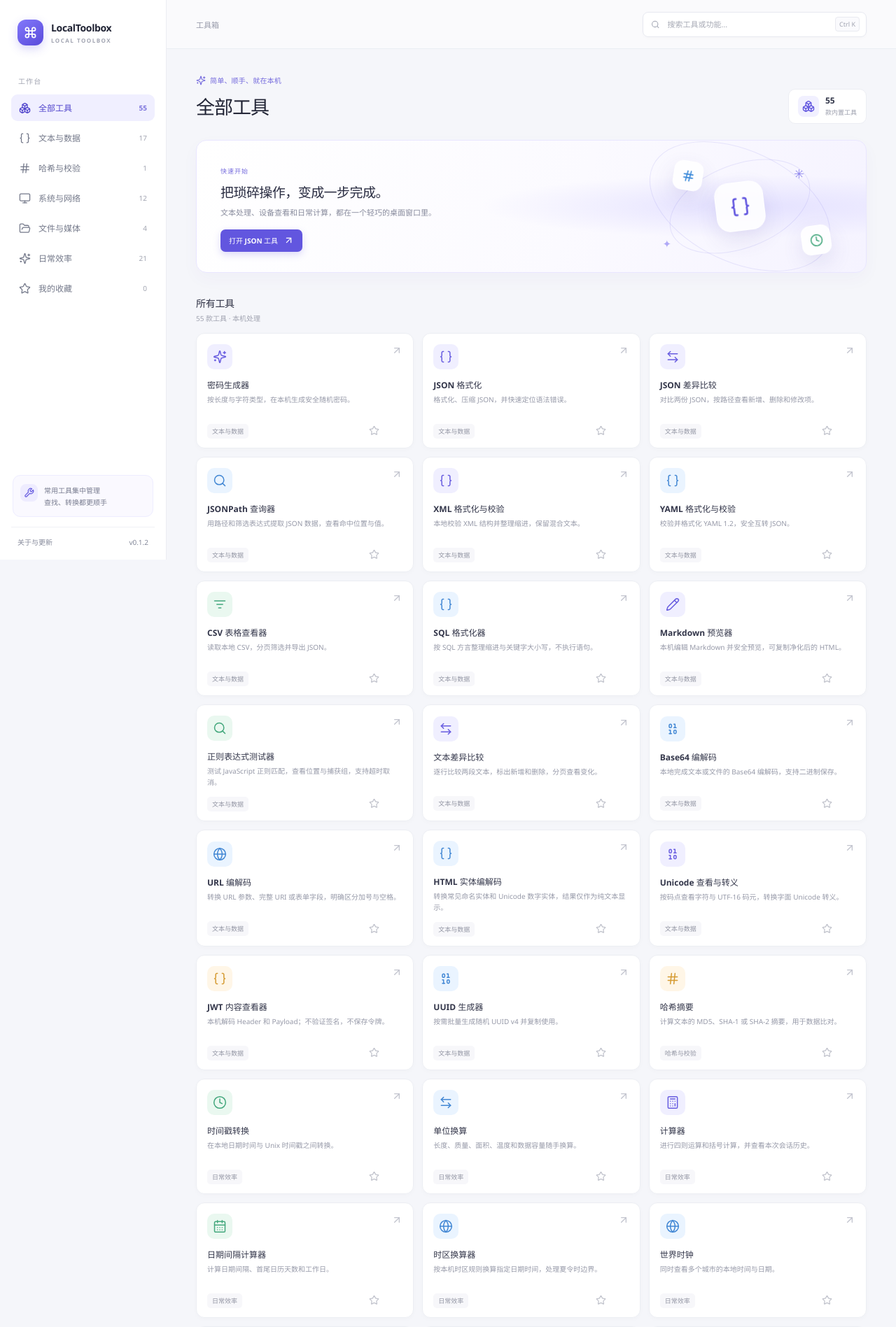
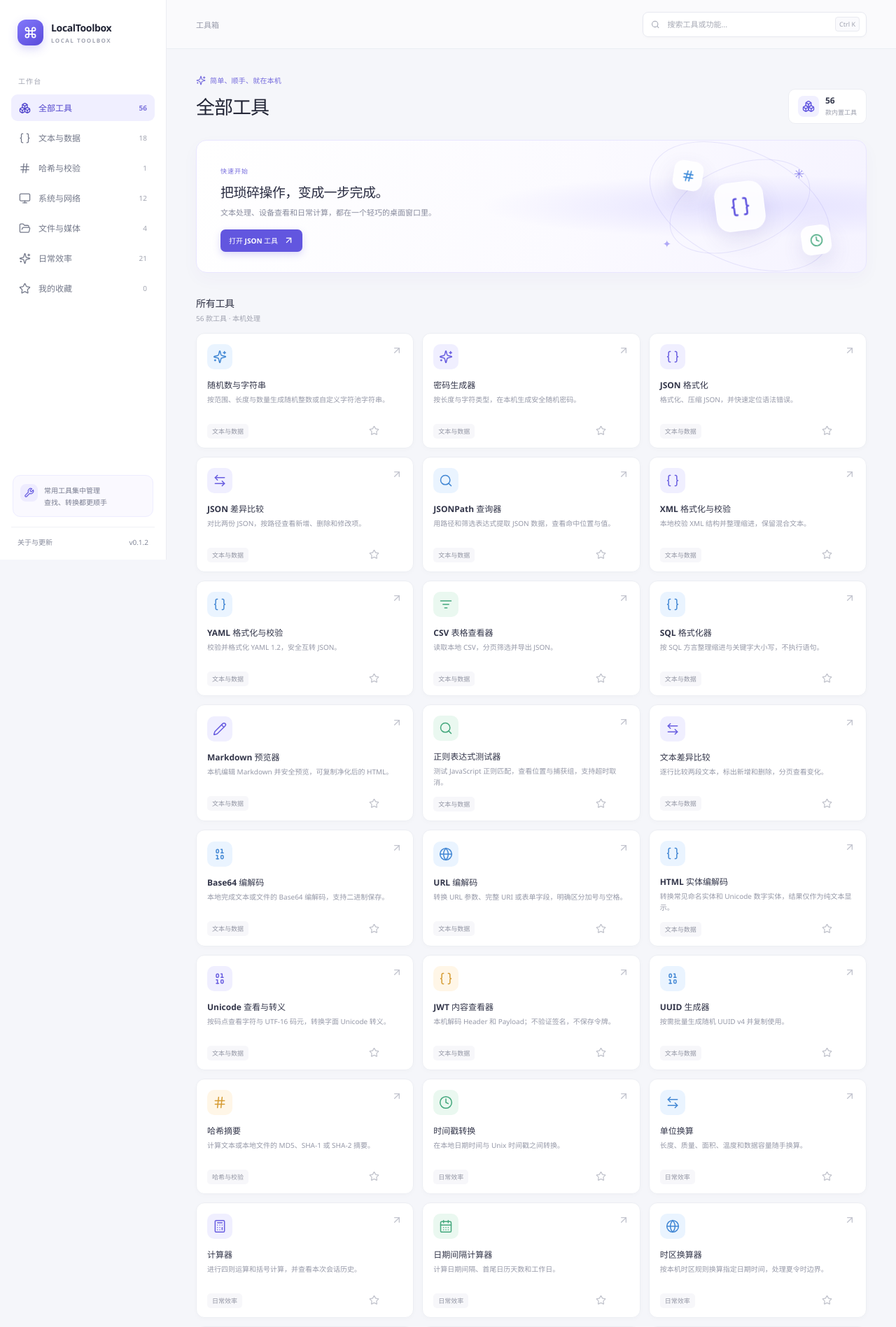
Before and after one commit to t000j/local-toolbox, a Vue app: page / in a window 1280 px wide. Shown: the top 1897 px of the page at 70% size. Built offline with nearby package versions, Linux system fonts and the light colour scheme.

Commit message:
feat: add unbiased random number and string generators

```diff
--- /dev/null
+++ b/src/tools/components/RandomGeneratorTool.vue
@@ -0,0 +1,55 @@
+<script setup lang="ts">
+import { onBeforeUnmount, ref, watch } from 'vue'
+import { Copy, Sparkles } from '@lucide/vue'
+import { copyText } from '../clipboard'
+import { generateIntegers, generateStrings } from '../random'
+const mode = ref<'integer' | 'string'>('integer'), min = ref(1), max = ref(100), count = ref(10), length = ref(16)
+const alphabet = ref('abcdefghijklmnopqrstuvwxyzABCDEFGHIJKLMNOPQRSTUVWXYZ0123456789'), output = ref(''), error = ref(''), copied = ref(false)
+let revision = 0
+function clear(): void { revision++; output.value = ''; error.value = ''; copied.value = false }
+watch([mode, min, max, count, length, alphabet], clear, { flush: 'sync' })
+function generate(): void {
+  clear()
+  try {
+    output.value = (mode.value === 'integer' ? generateIntegers(min.value, max.value, count.value)
+      : generateStrings(alphabet.value, length.value, count.value)).join('\n')
+  } catch (reason) { error.value = reason instanceof Error ? reason.message : '无法获取安全随机数。' }
+}
+async function copy(): Promise<void> {
+  if (!output.value) return
+  const version = revision
+  try { await copyText(output.value); if (version === revision) copied.value = true }
+  catch { if (version === revision) error.value = '复制失败，请检查剪贴板权限。' }
+}
+onBeforeUnmount(clear)
+</script>
+
+<template>
+  <div class="tool-form">
+    <div class="mode-switch">
+      <button :class="{ selected: mode === 'integer' }" @click="mode = 'integer'">随机整数</button>
+      <button :class="{ selected: mode === 'string' }" @click="mode = 'string'">随机字符串</button>
+    </div>
+    <div v-if="mode === 'integer'" class="field-heading">
+      <label>下界（含） <input v-model.number="min" type="number" /></label>
+      <label>上界（含） <input v-model.number="max" type="number" /></label>
+    </div>
+    <template v-else>
+      <label for="random-alphabet">自定义字符池（重复码点自动去重）</label>
+      <input id="random-alphabet" v-model="alphabet" type="text" maxlength="2048" spellcheck="false" />
+      <label>长度（按 Unicode 码点） <input v-model.number="length" type="number" min="1" max="256" /></label>
+    </template>
+    <label>数量 <input v-model.number="count" type="number" min="1" max="100" /></label>
+    <p class="form-hint">系统安全随机源，无模偏差，允许结果重复，不保证唯一。
+      整数范围限安全整数，区间最多 2³² 项；字符串最长 256 码点，每次最多 100 项。不上传、不保存。</p>
+    <div class="field-heading"><label for="random-output">生成结果</label>
+      <button class="quiet-button" :disabled="!output" @click="copy"><Copy :size="14" /> {{ copied ? '已复制' : '复制全部' }}</button>
+    </div>
+    <textarea id="random-output" :value="output" class="code-input" readonly spellcheck="false"></textarea>
+    <div class="tool-action-row">
+      <p class="form-hint hint-error" aria-live="polite">{{ error }}</p>
+      <div class="action-buttons"><button class="secondary-button" @click="clear">清空结果</button>
+        <button class="primary-button" @click="generate"><Sparkles :size="15" /> 生成</button></div>
+    </div>
+  </div>
+</template>
--- a/src/tools/random.ts
+++ b/src/tools/random.ts
@@ -33,3 +33,19 @@ export function generatePasswords(length: number, count: number, selected: Passw
   if (result.length !== count) throw new Error('未能生成足够的密码，请增加长度后重试。')
   return result
 }
+export function generateIntegers(min: number, max: number, count: number): number[] {
+  validateCount(count)
+  if (!Number.isSafeInteger(min) || !Number.isSafeInteger(max) || min > max) throw new Error('上下界必须为安全整数，且下界不能大于上界。')
+  const size = max - min + 1
+  if (size > 0x100000000) throw new Error('区间最多包含 2³² 个整数。')
+  return Array.from({ length: count }, () => min + secureIndex(size))
+}
+export function generateStrings(alphabet: string, length: number, count: number): string[] {
+  validateCount(count); validateLength(length)
+  if (alphabet.length > 2048) throw new Error('字符池最多 2048 个 UTF-16 码元。')
+  const chars = [...new Set(alphabet)]
+  if (!chars.length || chars.some(char => /[\u0000-\u0020\u007f-\u009f\ud800-\udfff]/u.test(char))) {
+    throw new Error('字符池不能为空，也不能包含空白控制字符或孤立代理项。')
+  }
+  return Array.from({ length: count }, () => Array.from({ length }, () => chars[secureIndex(chars.length)]).join(''))
+}
--- a/src/tools/registry.ts
+++ b/src/tools/registry.ts
@@ -54,6 +54,7 @@ import FilePermissionsTool from './components/FilePermissionsTool.vue'
 
 import CertificateViewerTool from './components/CertificateViewerTool.vue'
 
+const RandomGeneratorTool = defineAsyncComponent(() => import('./components/RandomGeneratorTool.vue'))
 const PasswordGeneratorTool = defineAsyncComponent(() => import('./components/PasswordGeneratorTool.vue'))
 const JwtViewerTool = defineAsyncComponent(() => import('./components/JwtViewerTool.vue'))
 const UnicodeTool = defineAsyncComponent(() => import('./components/UnicodeTool.vue'))
@@ -70,6 +71,16 @@ const YamlFormatterTool = defineAsyncComponent(() => import('./components/YamlFo
 
 // Built-in tools ship with the app; there is no runtime plugin registration.
 export const tools: ToolDefinition[] = [
+  {
+    id: 'random-generator',
+    name: '随机数与字符串',
+    description: '按范围、长度与数量生成随机整数或自定义字符池字符串。',
+    category: 'data',
+    keywords: ['random', '随机数', '随机字符串', '测试数据'],
+    icon: Sparkles,
+    tone: 'blue',
+    component: RandomGeneratorTool,
+  },
   {
     id: 'password-generator',
     name: '密码生成器',
@@ -243,9 +254,9 @@ export const tools: ToolDefinition[] = [
   {
     id: 'hash',
     name: '哈希摘要',
-    description: '计算文本的 MD5、SHA-1 或 SHA-2 摘要，用于数据比对。',
+    description: '计算文本或本地文件的 MD5、SHA-1 或 SHA-2 摘要。',
     category: 'hash',
-    keywords: ['hash', 'md5', 'sha', '摘要', '校验', '单向'],
+    keywords: ['hash', 'md5', 'sha', '摘要', '校验', '单向', '文件'],
     icon: Hash,
     tone: 'amber',
     component: HashTool,
```
Also changed, not shown: 2 other files (tests, documents, lock files or other folders).
